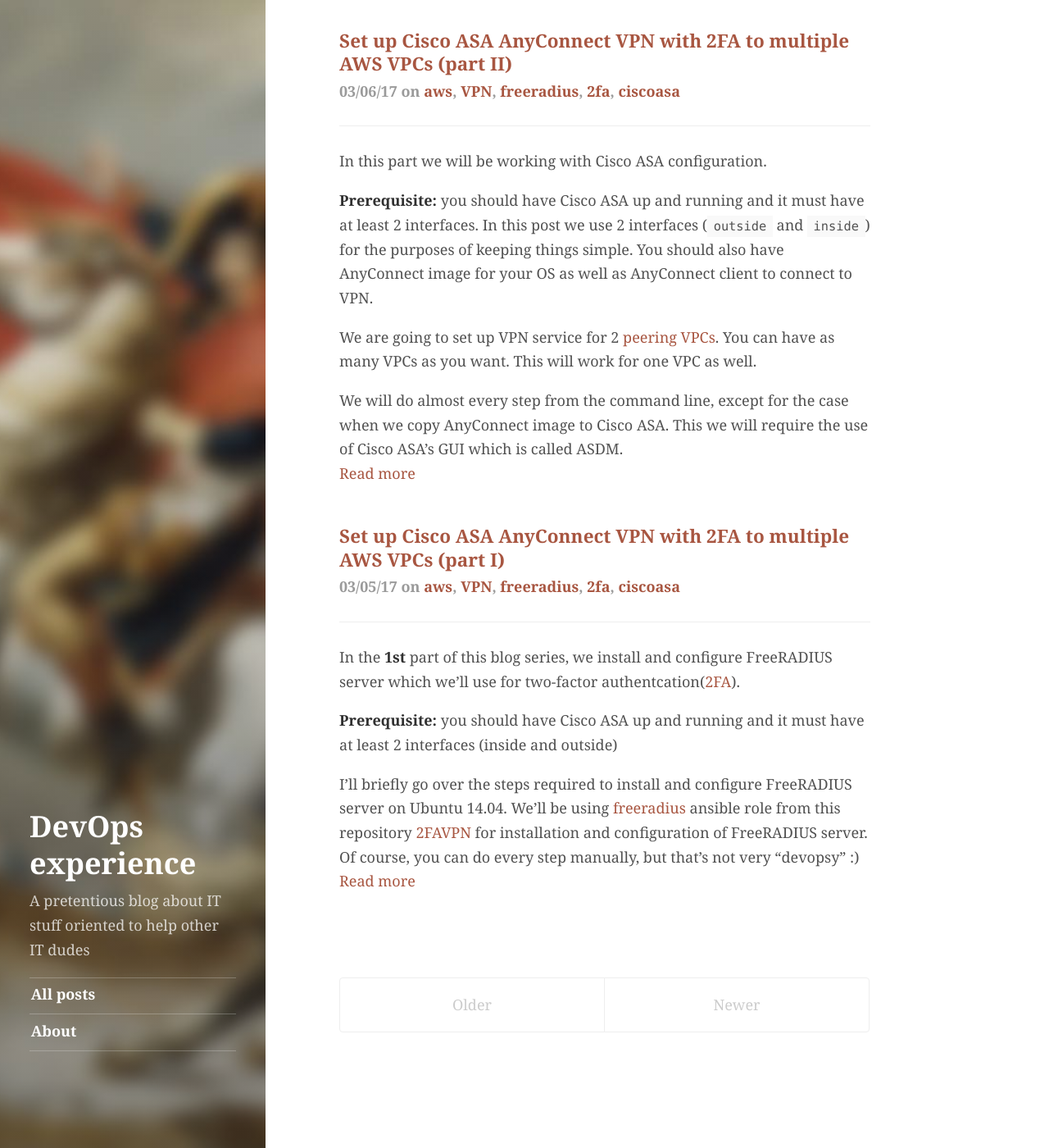
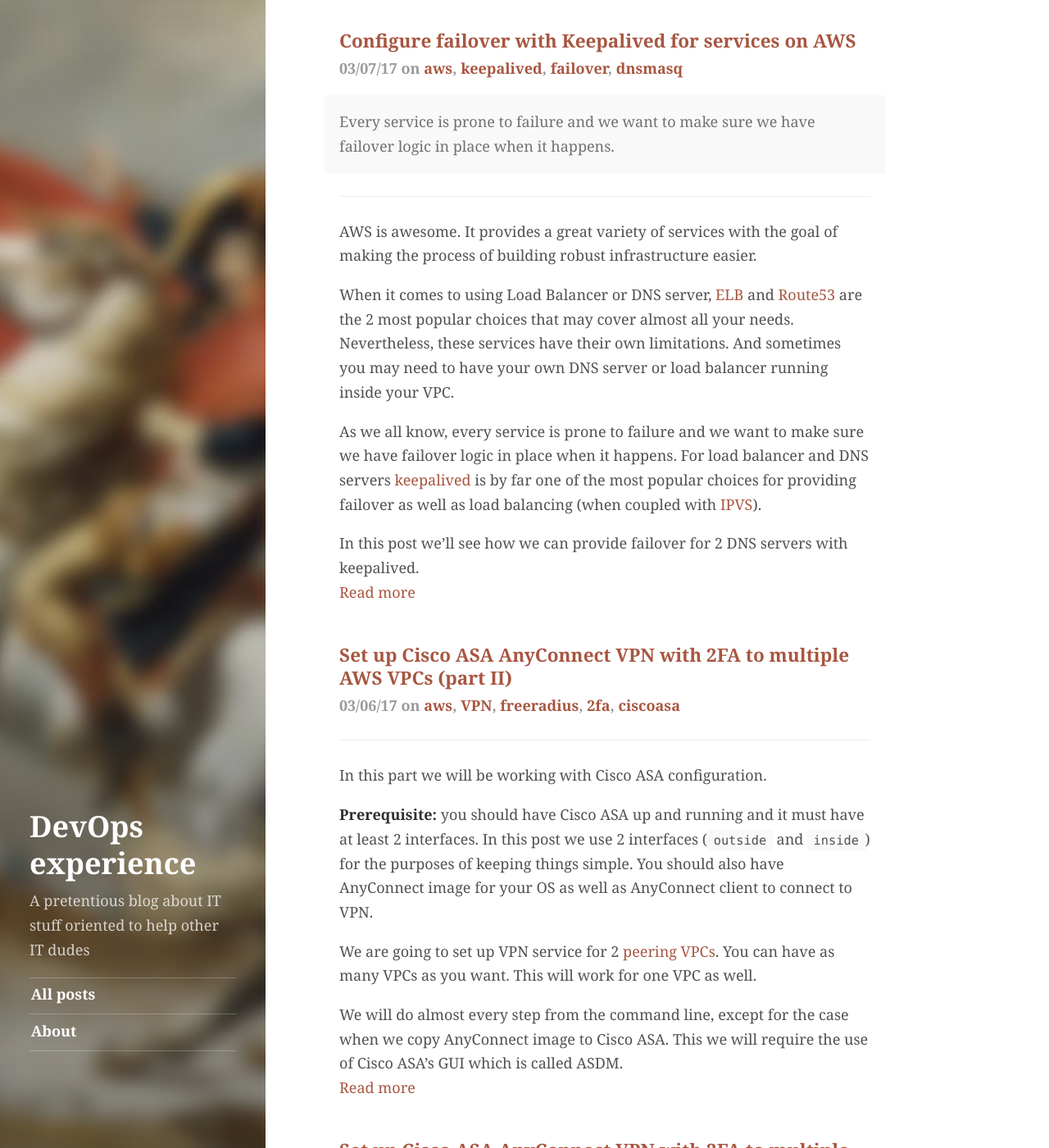
Before and after one commit to Artemmkin/Artemmkin.github.io, a Jekyll site: the page built from index.html, in a window 1280 px wide and 1400 px high. Shown: the whole window at 82% size. Built offline with Jekyll 4.4.1, drawn with Linux system fonts in a browser that asks for light colours; the list of posts is cut into pages by our own code; some of the changed text lies outside the part shown.

Commit message:
Add post on keepalived & change the title for VPN post

````diff
--- a/_data/tags.yml
+++ b/_data/tags.yml
@@ -31,3 +31,15 @@ ciscoasa:
 2fa:
   name: 2fa
   color: '#949667'
+
+keepalived:
+  name: keepalived
+  color: '#949667'
+
+dnsmasq:
+  name: dnsmasq
+  color: '#949667'
+
+failover:
+  name: failover
+  color: '#949667'
--- /dev/null
+++ b/_posts/2017-03-07-keepalived-failover-for-dns.md
@@ -0,0 +1,178 @@
+---
+layout: post
+title: Configure failover with Keepalived for services on AWS
+tags: [aws, keepalived, failover, dnsmasq]
+description: >
+  Every service is prone to failure and we want to make sure we have failover logic in place when it happens.
+---
+AWS is awesome. It provides a great variety of services with the goal of making the process of building robust infrastructure easier.
+
+When it comes to using Load Balancer or DNS server, [ELB](http://docs.aws.amazon.com/elasticloadbalancing/latest/userguide/what-is-load-balancing.html) and [Route53](http://docs.aws.amazon.com/Route53/latest/DeveloperGuide/Welcome.html) are the 2 most popular choices that may cover almost all your needs. Nevertheless, these services have their own limitations. And sometimes you may need to have your own DNS server or load balancer running inside your VPC.
+
+As we all know, every service is prone to failure and we want to make sure we have failover logic in place when it happens.
+For load balancer and DNS servers [keepalived](https://github.com/acassen/keepalived) is by far one of the most popular choices for providing failover as well as load balancing (when coupled with [IPVS](https://en.wikipedia.org/wiki/IP_Virtual_Server)).
+
+In this post we'll see how we can provide failover for 2 DNS servers with keepalived.<!--break--> As for DNS servers, we'll use [dnsmasq](https://linux.die.net/man/8/dnsmasq), but again it could be a load balancer or a different DNS server. Our focus here is to see what is keepalived and how we can use it.
+
+### Keepalived role
+
+We'll be using [this ansible role](https://github.com/Artemmkin/keepalived-aws-ansible) to install and configure keepalived as well as dnsmasq servers. For a summary on how to run this role, see [Readme](https://github.com/Artemmkin/keepalived-aws-ansible/blob/master/README.md)
+
+I'll go over the important configuration steps inside the role to explain what is going on.
+
+First of all, before we start working with configuration, we need to spin up 2 EC2 instances (Ubuntu14.04) and assign a secondary IP address to one of them which will be our main (_master_ in keepalived terminology) dnsmasq server from the start.
+
+To assign a secondary IP addresses to an instance, right click on the instance's name and navigate to ```Networking -> Manage IP Addresses```, then click ```Assign new IP``` and ```Yes, update```.
+
+We'll use this secondary IP address as a virtual IP address ([VIP](http://www.webopedia.com/TERM/V/virtual_IP_address.html)). VIP is basically an IP address shared between the hosts. That is when the _master_ server fails, the VIP will be assigned to a _backup_ server. This way all the requests could be directed to a single IP address.
+
+To complete the IP assignment we need to add our secondary IP address to the ```eth0``` interface which we do inside our keepalived role:
+~~~yml
+{% raw %}
+- name: Add secondary IP address
+  template:
+    src: eth0.cfg.j2
+    dest: /etc/network/interfaces.d/eth0.cfg
+    mode: 0644
+
+- name: Add secondary IP directly # to avoid reloading ifaces
+  command: "ip addr add {{ VIP }}/{{ VIP_subnet }} dev eth0"
+{% endraw %}
+~~~
+So all you need to do is to change ```VIP``` and ```VIP_subnet``` variables inside the defaults. After that, requests could be directed to this IP address.
+
+Next, we install [aws cli](https://github.com/aws/aws-cli). We'll be using aws cli for VIP reassignment as part of our failover.
+To use aws cli, we need to have user account credentials.
+
+So before moving forward with our configuration, let's create an IAM user with appropriate access policy.
+First, create a policy using the contents of [aws_policy_example](https://github.com/Artemmkin/keepalived-aws-ansible/blob/master/aws_policy_example) file. Then create a user and attach the policy you just created to this user. Once the user is created, change the [vars/main.yml](https://github.com/Artemmkin/keepalived-aws-ansible/blob/master/roles/keepalived/vars/main.yml) file appropriately.
+~~~yml
+aws_access_key:
+aws_secret_key:
+region:
+~~~
+Now getting back to our ansible role, we download one of the latest versions of keepalived and build it. The reason why we go for the latest version is because we're going to use _unicast_ as a way of communication between our keepalived services. The thing is that AWS doesn't allow _multicast_ and the old version of keepalived doesn't support unicast.
+
+After we installed keepalived, we copy a few bash scripts that our keepalived service will be using for checking the status of dnsmasq and taking action when it doesn't find it running.
+First, we copy ```test-dnsmasq.sh``` file with the following content:
+~~~yml
+#!/bin/bash
+killall -0 dnsmasq
+~~~
+This basically checks if dnsmasq service is running. We can judge whether it is running or not by the exit status after running this script. As we'll see in a few moments, keepalived runs this script with specified frequency and checks the exit status. If the exit status is zero, then everything is fine and no action will be taken. If it's a non-zero value, keepalived will enter the _fault_ state (which we'll avoid with the use of ```weight``` parameter, see below).
+
+We also copy ```master.sh``` script:
+~~~yml
+{% raw %}
+#!/bin/bash
+VIP={{ VIP }}
+Instance_ID=`/usr/bin/curl --silent http://169.254.169.254/latest/meta-data/instance-id`
+ENI_ID=`aws ec2 describe-instances --instance-ids $Instance_ID | grep eni -m 1 | awk '{print $2;}'`
+ENI=`echo ${ENI_ID::-1} | tr -d '"'`
+
+aws ec2 assign-private-ip-addresses --network-interface-id $ENI --private-ip-addresses $VIP --allow-reassignment
+{% endraw %}
+~~~
+This script will be run in case of transition to a ```MASTER``` state, i.e. when ```test-dnsmasq.sh``` script returns a non-zero value or instance with dnsmasq master server simply dies.
+In this script, we first determine our ```Instance ID```, then use its value to find out ```Network Interface ID```, and finally assign VIP to the instance on which we're running the script.
+
+Now we reached the most interesting part which is keepalived configuration ^^
+~~~bash
+{% raw %}
+vrrp_script chk_service {
+       script "/etc/keepalived/test-dnsmasq.sh"
+       interval {{ interval }}                      # check every 2 seconds
+       fall {{ fall }}       # require 2 failures for KO
+       rise {{ rise }}       # require 2 successes for OK
+       weight -5 # if substracted from master's priority the number should be less than backup's priority
+}
+
+vrrp_instance VI_1 {
+   state {{ keepalived_role }}
+   interface {{ keepalived_shared_iface }}
+   virtual_router_id {{ keepalived_router_id }}
+   {% if keepalived_role.lower() == "master" %}
+   priority {{ priority_master }}
+   unicast_src_ip {{ master_ip_address  }} # private IP of the host
+   unicast_peer {
+      {{ slave_ip_address }} # peer IP
+   }
+   {% else %}
+   priority {{ priority_slave }}
+   unicast_src_ip {{ slave_ip_address  }}
+   unicast_peer {
+      {{ master_ip_address }} # peer IP
+   }
+   {% endif %}
+
+   track_script {
+       chk_service
+   }
+   notify_master /etc/keepalived/master.sh
+}
+{% endraw %}
+~~~
+```vrrp_script``` block serves the purpose of running our ```test-dnsmasq.sh``` script with the specified frequency.
+The key part in this block is the ```weight``` parameter. Its value is ```-5``` which means that ```5``` will be subtracted from vrrp instance _priority_ when script returns a non-zero value.
+From the start we assign each keepalived instance a priority. Instance with the highest priority will be the ```MASTER```. So in this case, when the script check fails, we subtract a value from instance priority big enough to make it transition into ```BACKUP``` state.
+
+The rest of the configuration is pretty much self-explanatory. The only thing I want to note here is this line:
+~~~yml
+notify_master /etc/keepalived/master.sh
+~~~
+This tells keepalived to run ```master.sh``` script when changing its state to ```MASTER```.
+
+### Dnsmasq
+We're done with keepalived configuration and it's time to go through dnsmasq installation process. Note that we should have our service installed _before_ keepalived. Here I'm just walking you through the steps of the ansible role we're going to use.
+
+We'll keep dnsmasq installation simple, just enough to check the work of our failover provided by keepalived.
+
+We configure the dnsmasq server to resolve domain names to IP address that we specify in the [defaults](https://github.com/Artemmkin/keepalived-aws-ansible/blob/master/roles/keepalived/defaults/main.yml) section of our role:
+~~~yml
+domain_dict:
+  - {domain_name: "blah.blah.com", address: "1.1.1.1"}
+  - {domain_name: "test.test.com", address: "2.2.2.2"}
+~~~
+We will use these later for tests.
+We also specify Google DNS server as one of our upstream servers:
+~~~yml
+upstream_servers: ["8.8.8.8"]
+~~~
+So that all the requests regarding domain names we haven't specified in ```domain_dict``` will be redirected to the upstream server.
+
+### It's time to test our failover ^^
+
+Let's spin up a new ubuntu instance. Once it's up and running, change ```/etc/resolv.conf``` file:
+~~~yml
+nameserver <VIP>
+~~~
+Change ```<VIP>``` to the secondary IP address we created before.
+
+If you ever worked with Amazon, you probably already know that ```/etc/resolv.conf``` is automatically generated and changing it manually is not a good idea at all. The proper way to do this is to create a new ```DHCP options set``` for a VPC. But for testing keepalived, changing ```/etc/resolv.conf``` will do.
+
+Let's try to resolve a domain name we put in ```domain_dict```. Run on the launched ubuntu instance the following command:
+~~~yml
+dig test.test.com
+~~~
+You should receive in return an IP address you put in ```defaults```.
+
+![400x200](/public/img/keepalived/digtest.jpg)
+
+Now let's stop dnsmasq service on our _master dnsmasq_ instance:
+~~~yml
+service dnsmasq stop
+~~~
+Try resolving this name again. It may take a few seconds for a ```BACKUP``` dnsmasq server to transition to ```MASTER``` state because of the options we specified in ```vrrp_script``` block.
+
+
+You should also be able to see in your AWS Console that the secondary IP address was reassigned to the _second_ dnsmasq instance.
+
+Now let's turn dnsmasq service back on on the _first_ dnsmasq instance:
+~~~yml
+service dnsmasq start
+~~~
+You should see that VIP was reassigned back to the first instance and resolution of our domain names still works.
+
+The VIP will also be reassigned if you stop the master dnsmasq instance and you will still have dnsmasq server available at the same IP address.
+
+In case something went wrong and not working or you simply wish to see how keepalived changes its state, you can look into ```/var/log/syslog``` for logs.
````
Also changed, not shown: _posts/2017-03-05-vpn-ciscoasa-part1.md (+1 -1 lines), public/img/keepalived/digtest.jpg (added).
